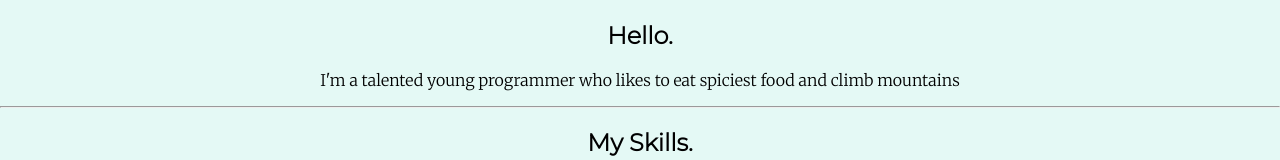
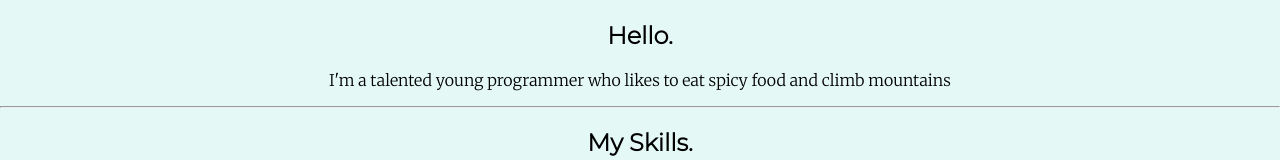
Before and after one commit to dixitvedansh/cv, a plain HTML site: page index.html in a window 1280 px wide. Shown: the part 812-972 px from the top of the page. Drawn offline with Linux system fonts and the light colour scheme.

Commit message:
Update index.html

```diff
--- a/index.html
+++ b/index.html
@@ -24,7 +24,7 @@
       <div class="profile">
         <img class ="mainp" src="images/profile.png" alt="pict">
         <h2>Hello.</h2>
-        <p>I'm a talented young programmer who likes to eat spiciest food and climb mountains</p>
+        <p>I'm a talented young programmer who likes to eat spicy food and climb mountains</p>
       </div>
       <hr>
       <div class="skills">
```
